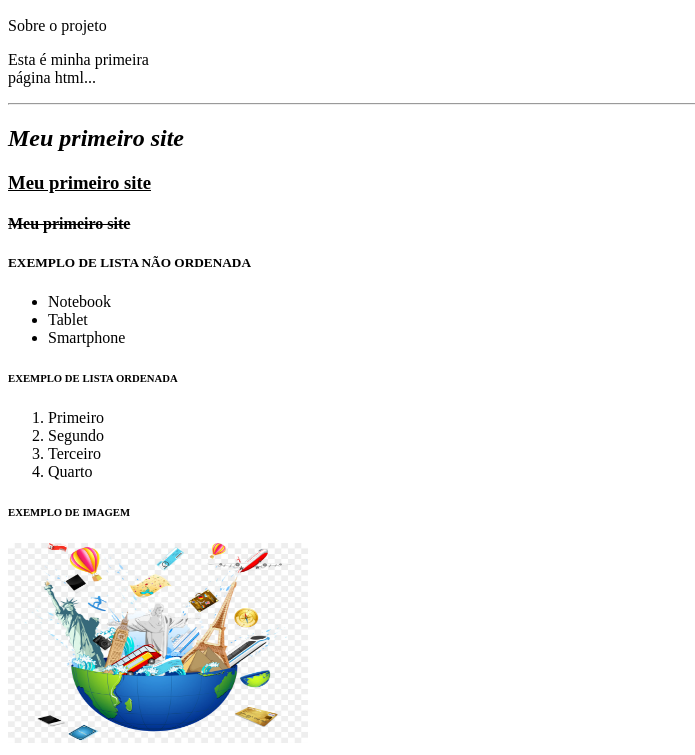
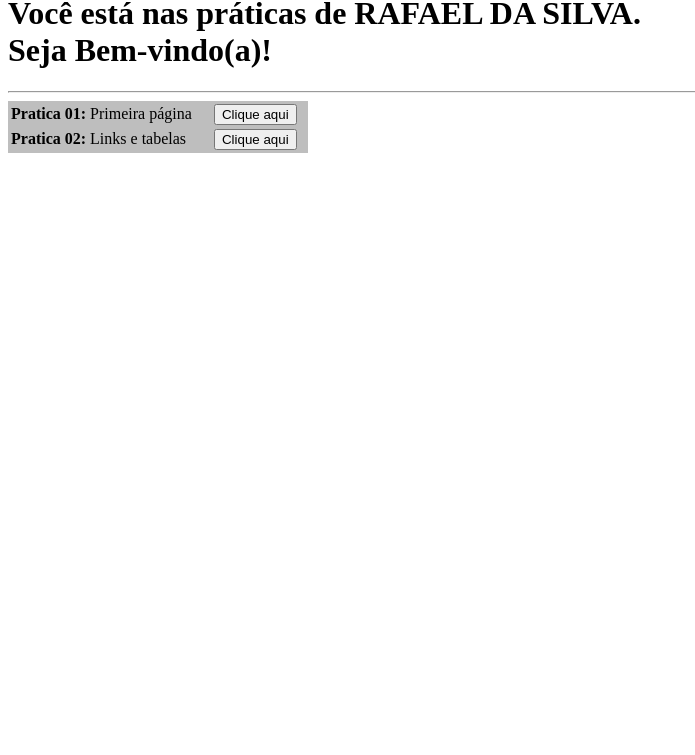
Before and after one commit to mister-rafael/Atividades-IPWB, a plain HTML site: page index.html in a window 1280 px wide. Shown: the part 63-818 px from the top of the page, without its empty margins (0-695 px from the left). Drawn offline with Linux system fonts and the light colour scheme.

Commit message:
Atualização index principal
Atualização da pagina index principal, foi feito a reestruturação, incluindo as atividades.

```diff
--- a/index.html
+++ b/index.html
@@ -1,32 +1,22 @@
-
 <!DOCTYPE html>
 <html>
 <head>
-	<title>Meu segundo projeto</title>
+	<title>Rafael Silva</title>
 	<meta charset="utf-8">
 </head>
 <body>
-	<h1><strong>Meu primeiro site</strong></h1> <!-- Este é um comentário -->
-	<p>Sobre o projeto</p>
-	<p>Esta é minha primeira <br/> página html...</p>
+	<h1>Olá!</br>Você está nas práticas de RAFAEL DA SILVA.</br>Seja Bem-vindo(a)!</h1>
 	<hr>
-	<h2><em>Meu primeiro site</em></h2>
-	<h3><u>Meu primeiro site</u></h3>
-	<h4><strike>Meu primeiro site</strike></h4>
-	<h5>EXEMPLO DE LISTA NÃO ORDENADA</h5>
-	<ul>
-		<li>Notebook</li>
-		<li>Tablet</li>
-		<li>Smartphone</li>
-	</ul>
-	<h6>EXEMPLO DE LISTA ORDENADA</h6>
-	<ol>
-		<li>Primeiro</li>
-		<li>Segundo</li>
-		<li>Terceiro</li>
-		<li>Quarto</li>
-	</ol>
-	<h6>EXEMPLO DE IMAGEM</h6>
-	<img src="img/exemplo1.jpg" width="300" height="200">
+	<!--Criando a barra de navegação-->
+	<table width="300" bgcolor="#BEBEBE">
+		<tr> <!--Linha 01 - Aula do dia 06/09/2022-->
+			<td ><b>Pratica 01:</b> Primeira página</td>                  <!--Coluna 01 da linha 01-->
+			<td><a href="01"><button>Clique aqui</button></a></td>     <!--Coluna 02 da linha 01-->
+		</tr>
+		<tr><!--Linha 02-- Aula 02: 13/09/2022-->
+			<td><b>Pratica 02:</b> Links e tabelas</td>
+			<td><a href="02"><button>Clique aqui</button></a></td>
+		</tr>
+	</table>
 </body>
 </html>
```
